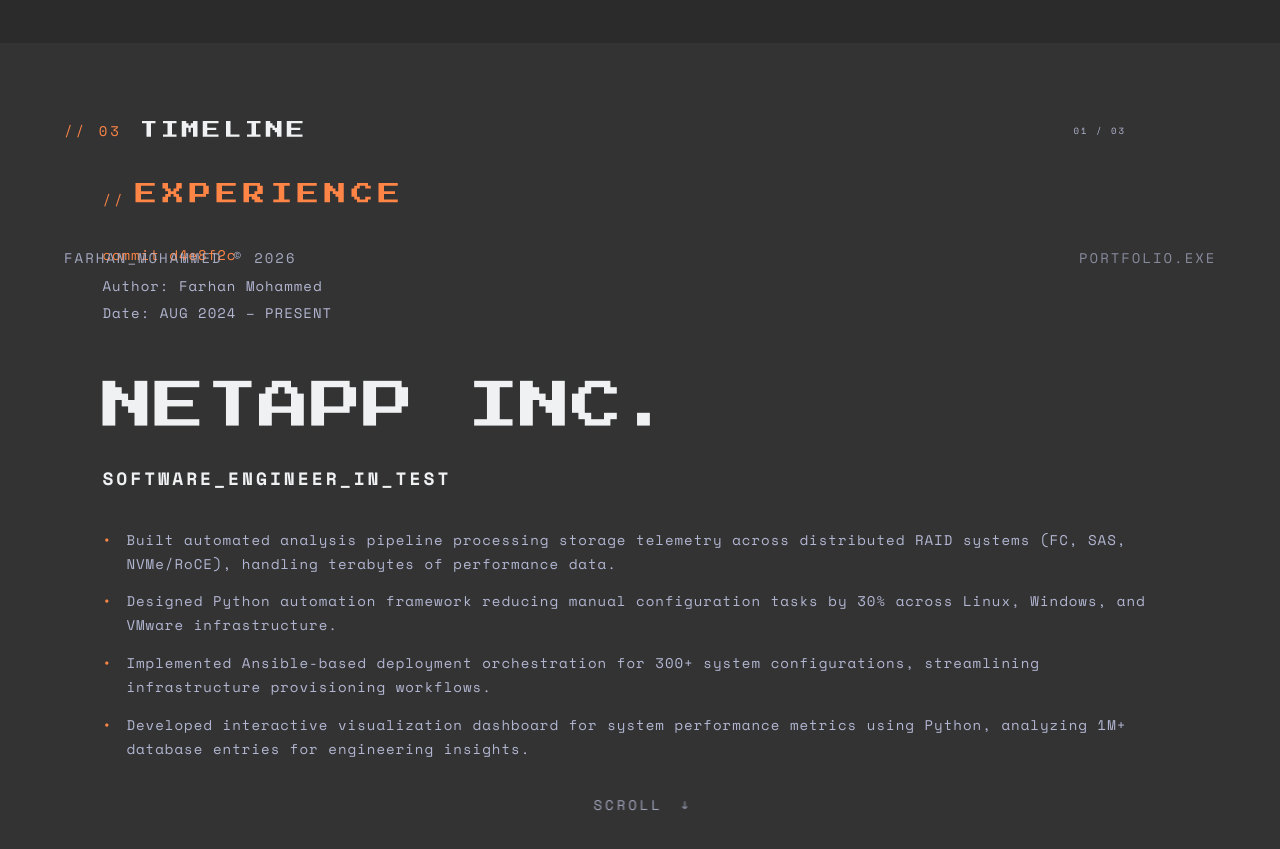
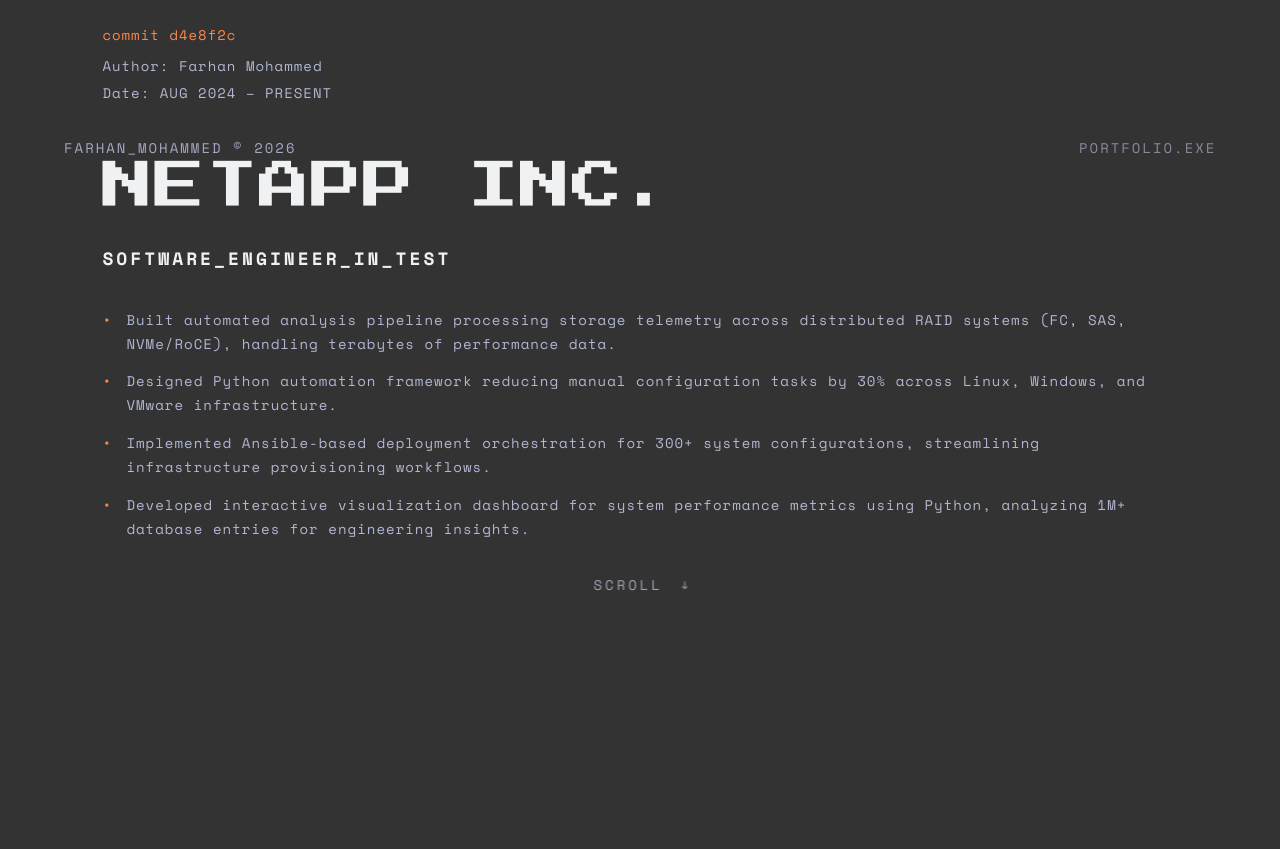
Before and after one commit to Nemesis-12/portfolio, a React (Vite) app: page / in a window 1280 px wide. Shown: the part 3460-4309 px from the top of the page. Built offline with nearby package versions, Linux system fonts and the light colour scheme.

Commit message:
mochi: reduce skills section padding and bento grid row heights to fit viewport
Co-Authored-By: Claude Sonnet 4.6 <noreply@anthropic.com>

```diff
--- a/src/portfolio.css
+++ b/src/portfolio.css
@@ -200,9 +200,9 @@
   @keyframes fade-up{from{opacity:0;transform:translateY(14px)}to{opacity:1;transform:none}}
 
   /* ─── SKILLS ──── */
-  #skills{width:100%;padding:120px 5vw 140px;position:relative}
-  .skills-head{display:flex;align-items:center;gap:18px;margin-bottom:80px}
-  .bento{display:grid;grid-template-columns:repeat(6,1fr);grid-template-rows:170px 150px 110px 110px 110px 90px 60px;gap:12px;
+  #skills{width:100%;padding:60px 5vw 60px;position:relative}
+  .skills-head{display:flex;align-items:center;gap:18px;margin-bottom:32px}
+  .bento{display:grid;grid-template-columns:repeat(6,1fr);grid-template-rows:120px 100px 80px 80px 80px 70px 50px;gap:12px;
     grid-template-areas:
       "py py py js js dk"
       "py py py re re cc"
```
